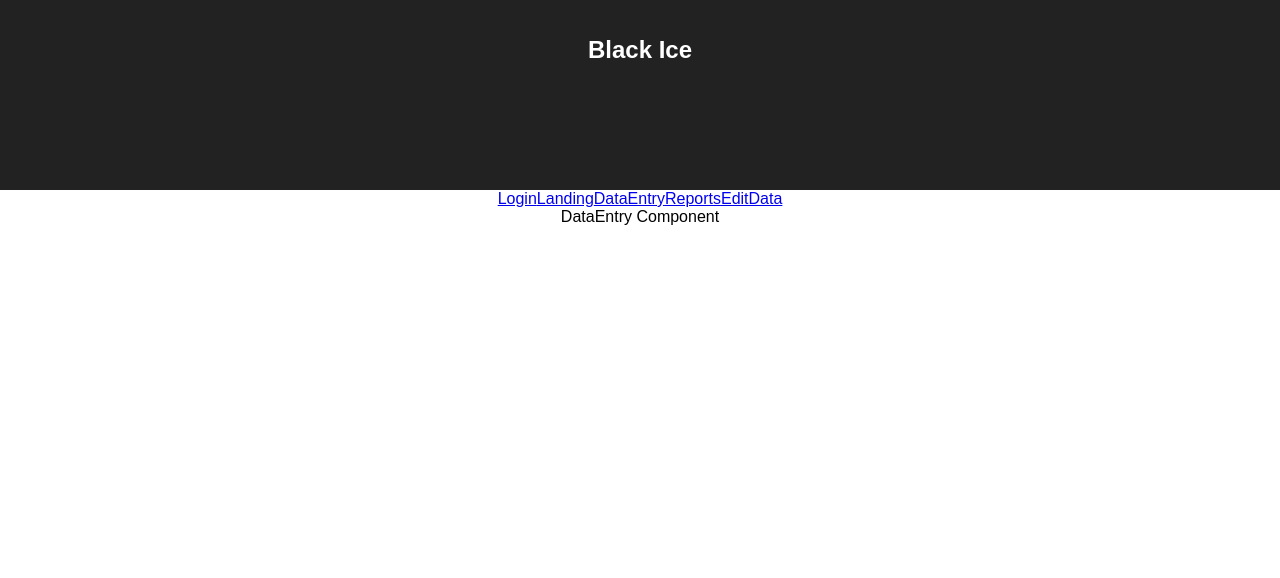
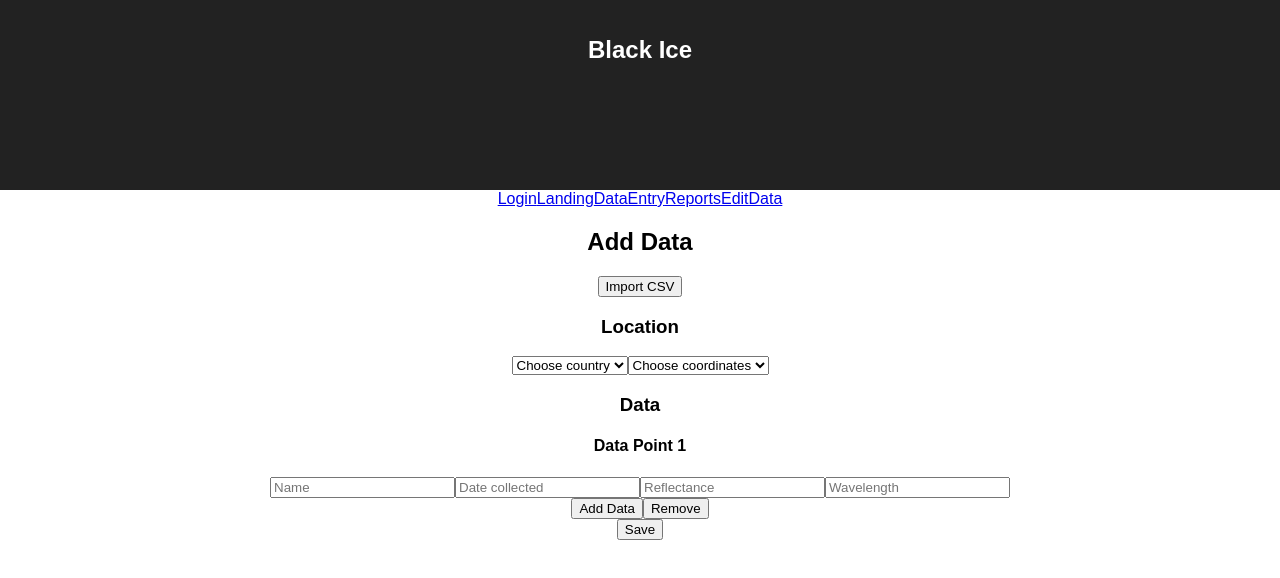
Before and after one commit to brucekchung/black-ice, a React (Create React App) app: page /DataEntry in a window 1280 px wide. Shown: the top 578 px of the page. Built offline with nearby package versions, Linux system fonts and the light colour scheme.

Commit message:
Show Location and Add Data forms

```diff
--- a/src/Components/DataEntry/DataEntry.js
+++ b/src/Components/DataEntry/DataEntry.js
@@ -1,19 +1,52 @@
 import React, { Component } from 'react'
 import './DataEntry.css'
 import Nav from '../Nav/Nav'
+import DropDown from '../LocationForm/LocationForm'
+import DataForm from '../DataForm/DataForm'
 
 class DataEntry extends Component {
   constructor() {
     super()
-    this.state = {}
+    this.state = {
+      options: {
+        countries: ['Peru', 'Argentina'],
+        coordinates: ['1, -1'],
+      },
+      location: {
+        country: null,
+        coordinates: null
+      },
+      data: null
+    }
   }
 
+  handleChange = (e) => {
+    const name = e.target.name
+    const value = e.target.options[e.target.selectedIndex].value
+
+    this.setState({
+      location: { [name]: value }
+    })
+  }
 
   render() {
     return (
       <div>
         <Nav />
-        DataEntry Component
+        <h2>Add Data</h2>
+        <button>Import CSV</button>
+        <form>
+          <h3>Location</h3>
+          <DropDown name='country'
+                    options={ this.state.options.countries }
+                    handleChange={ this.handleChange } />
+          <DropDown name='coordinates'
+                    options={ this.state.options.coordinates }
+                    handleChange={ this.handleChange } />
+          <h3>Data</h3>
+          <DataForm />
+          <button type="submit">Save</button>
+        </form>
       </div>
     )
   }
--- /dev/null
+++ b/src/Components/DataForm/DataForm.js
@@ -0,0 +1,81 @@
+import React, { Component } from 'react';
+
+class DataForm extends Component {
+  constructor(props) {
+    super(props)
+
+    this.state = {
+      repeatedItems: [{
+          name: '',
+          date_collected: '',
+          reflectance: '',
+          wavelength: ''
+      }]
+    }
+  }
+
+  renderInputs = () => {
+    return this.state.repeatedItems.map((item, index) => {
+      const state = this.state.repeatedItems[index]
+      return (
+        <div key={ index }>
+          <h4>Data Point { index + 1 }</h4>
+          <input type="text"
+                 name="name"
+                 placeholder="Name"
+                 value={ state.name } />
+          <input type="text"
+                 name="date_collected"
+                 placeholder="Date collected"
+                 value={ state.date_collected } />
+          <input type="text"
+                 name="reflectance"
+                 placeholder="Reflectance"
+                 value={ state.reflectance } />
+          <input type="text"
+                 name="wavelength"
+                 placeholder="Wavelength"
+                 value={ state.wavelength } />
+        </div>
+      )
+    })
+  }
+
+  addData = () => {
+    const newSet = {
+      name: '',
+      date_collected: '',
+      reflectance: '',
+      wavelength: ''
+    }
+    const newItemsArray = [...this.state.repeatedItems, newSet]
+
+    this.setState({ repeatedItems: newItemsArray })
+  }
+
+  removeData = () => {
+    if (this.state.repeatedItems.length > 1) {
+      const allItems = [...this.state.repeatedItems]
+
+      allItems.pop();
+      this.setState({ repeatedItems: allItems })
+    }
+  }
+
+  handleClick = (e) => {
+    e.preventDefault()
+    e.target.innerText === 'Add Data' ? this.addData() : this.removeData()
+  }
+
+  render() {
+    return (
+      <div>
+        { this.renderInputs() }
+        <button onClick={ this.handleClick }>Add Data</button>
+        <button onClick={ this.handleClick }>Remove</button>
+      </div>
+    )
+  }
+}
+
+export default DataForm
--- a/src/Components/Landing/Landing.js
+++ b/src/Components/Landing/Landing.js
@@ -4,15 +4,19 @@ import Nav from '../Nav/Nav'
 class Landing extends Component {
   constructor() {
     super()
-    this.state = {}
+    this.state = {
+      user: 'Ulyana'
+    }
   }
-
 
   render() {
     return (
       <div>
         <Nav />
-        Landing Component
+        <h2>Welcome, { this.state.user }!</h2>
+        <a href="/DataEntry">Add Data</a>
+        <a href="/Reports">Reports</a>
+        <a href="/ViewAll">Edit Data</a>
       </div>
     )
   }
--- /dev/null
+++ b/src/Components/LocationForm/LocationForm.js
@@ -0,0 +1,23 @@
+import React, { Component } from 'react'
+
+class DropDown extends Component {
+  renderOptions = () => {
+    return this.props.options.map((option, index) => (
+      <option value={ option }
+              key={ option + index }>{ option }</option>
+    ))
+  }
+
+  render() {
+    return (
+      <select name={ this.props.name }
+              defaultValue=''
+              onChange={ this.props.handleChange }>
+        <option value=''>Choose { this.props.name }</option>
+        { this.renderOptions() }
+      </select>
+    )
+  }
+}
+
+export default DropDown
```
Also changed, not shown: src/Components/DataForm/DataForm.css (added), src/Components/LocationForm/LocationForm.css (added), 2 other files (tests, documents, lock files or other folders).
